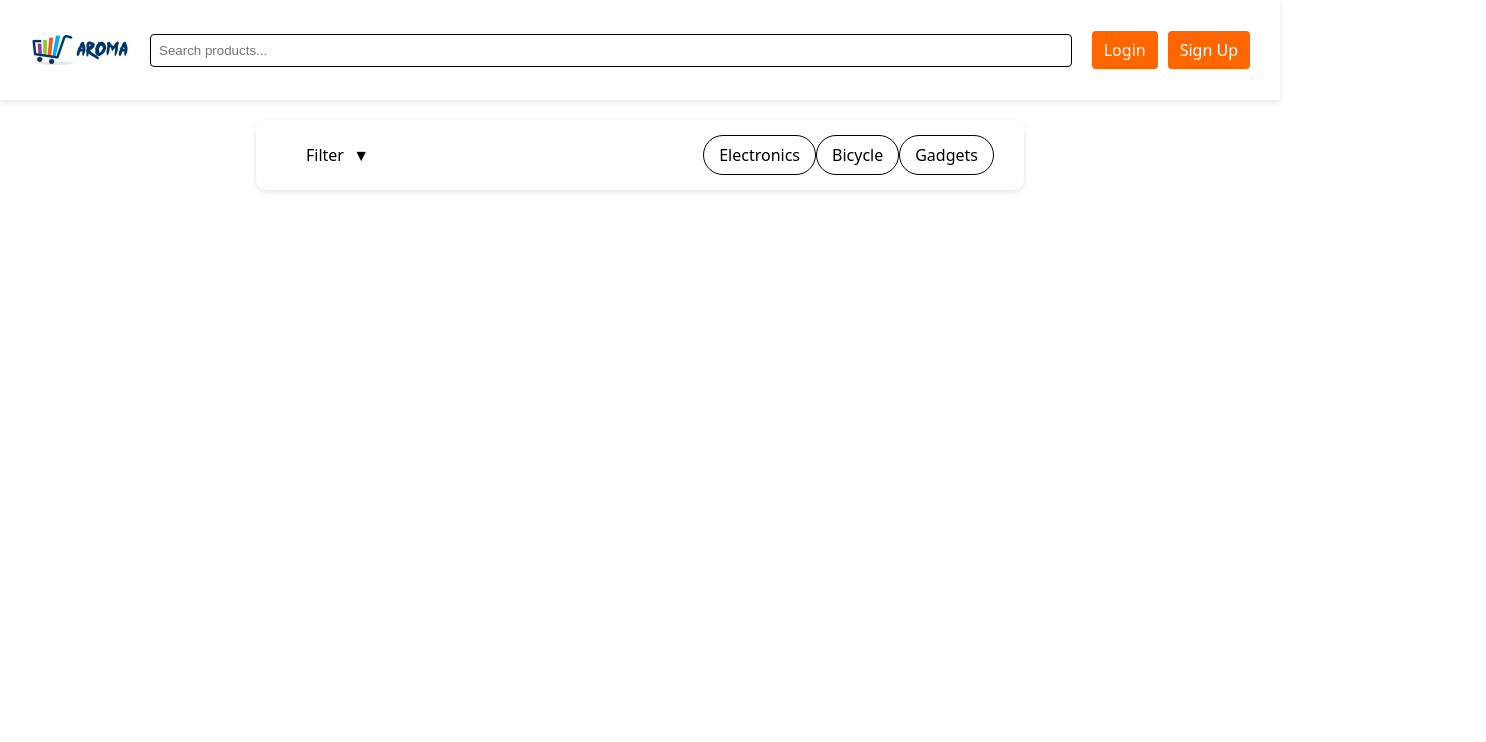
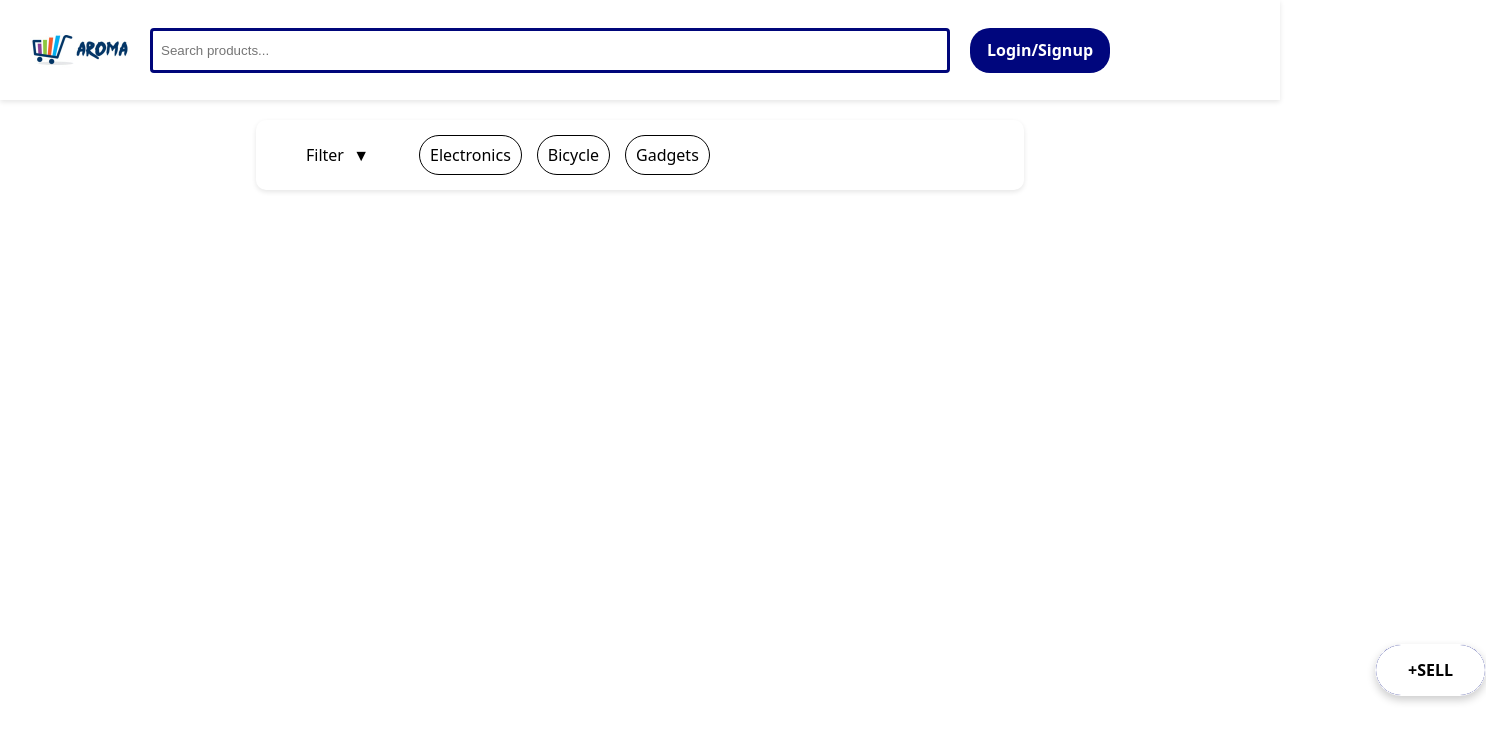
Before and after one commit to OmChandraSharma/Aroma, a React (Vite) app in the folder client/: page / in a window 1280 px wide. Shown: the top 742 px of the page, 1486 px wide, since content can reach past the window. Built offline with nearby package versions, Linux system fonts and the light colour scheme.

Commit message:
Header updated

```diff
--- a/client/src/components/FilterPanel/FilterPanel.module.css
+++ b/client/src/components/FilterPanel/FilterPanel.module.css
@@ -2,7 +2,7 @@
   display: flex;
   align-items: center;
   position: fixed;
-  justify-content: space-between; /* Allows manual positioning inside */
+  justify-content: flex-start; /* Allows manual positioning inside */
   transform: translateX(-50%); /* Centers the panel horizontally */
   top: 120px;
   left: 50%;
@@ -18,16 +18,18 @@
 
 .categoryButtons {
     display :flex;
+    margin-left:30px;
+    gap:15px;
 }
 .filterButton {
   background-color: white;
   border: 1px solid black;
-  padding: 8px 15px;
+  padding: 8px 10px;
   font-size: 14;
   color: black;
   border-radius: 20px; /* Makes it rounded */
   cursor: pointer;
-  transition: 0.3s;
+  transition: 0.2s;
 }
 
 .filterButton:hover {
--- /dev/null
+++ b/client/src/components/FloatingSellButton/FloatingSellButton.jsx
@@ -0,0 +1,18 @@
+import styles from "./FloatingSellButton.module.css";
+
+const FloatingSellButton = () => {
+  return (
+    <button className={styles.sellButton}>
+      <div className={styles.original}>+Sell</div>
+      <div className={styles.letters}>
+        <span>+</span>
+        <span>S</span>
+        <span>E</span>
+        <span>L</span>
+        <span>L</span>
+      </div>
+    </button>
+  );
+};
+
+export default FloatingSellButton;
--- /dev/null
+++ b/client/src/components/FloatingSellButton/FloatingSellButton.module.css
@@ -0,0 +1,78 @@
+.sellButton {
+  position: fixed;
+  top: 270px;
+  left: 1375px;
+  border: 1px solid;
+  border-radius: 999px;
+  box-sizing: border-box;
+  display: block;
+  font-weight: 900;
+  overflow: hidden;
+  padding: 0.8rem 2rem;
+  position: relative;
+  text-transform: uppercase;
+  background-color: #000a7c;
+  color: #fff;
+  cursor: pointer;
+  font-family: ui-sans-serif, system-ui, -apple-system, BlinkMacSystemFont,
+    Segoe UI, Roboto, Helvetica Neue, Arial, Noto Sans, sans-serif,
+    Apple Color Emoji, Segoe UI Emoji, Segoe UI Symbol, Noto Color Emoji;
+  font-size: 100%;
+  line-height: 1.5;
+  margin: 0;
+  z-index: 999;
+  box-shadow: 0 4px 8px rgba(0, 0, 0, 0.2);
+}
+
+.original {
+  background: #fff;
+  color: #000;
+  display: grid;
+  inset: 0;
+  place-content: center;
+  position: absolute;
+  transition: transform 0.3s cubic-bezier(0.87, 0, 0.13, 1);
+}
+
+.sellButton:hover .original {
+  transform: translateY(100%);
+}
+
+.letters {
+  display: inline-flex;
+}
+
+.letters span {
+  opacity: 0;
+  transform: translateY(-15px);
+  transition: transform 0.3s cubic-bezier(0.87, 0, 0.13, 1), opacity 0.3s;
+}
+
+.letters span:nth-child(2n) {
+  transform: translateY(15px);
+}
+
+.sellButton:hover span {
+  opacity: 1;
+  transform: translateY(0);
+}
+
+.sellButton:hover span:nth-child(2) {
+  transition-delay: 0.1s;
+}
+
+.sellButton:hover span:nth-child(3) {
+  transition-delay: 0.2s;
+}
+
+.sellButton:hover span:nth-child(4) {
+  transition-delay: 0.3s;
+}
+
+.sellButton:hover span:nth-child(5) {
+  transition-delay: 0.4s;
+}
+
+.sellButton:hover span:nth-child(6) {
+  transition-delay: 0.5s;
+}
--- a/client/src/components/Header/Header.jsx
+++ b/client/src/components/Header/Header.jsx
@@ -10,8 +10,7 @@ const Header = () => {
         className={styles.searchBar}
       />
       <div className={styles.authButtons}>
-        <button className={styles.button}>Login</button>
-        <button className={styles.button}>Sign Up</button>
+        <button className={styles.loginButton}>Login/Signup</button>
       </div>
     </header>
   );
--- a/client/src/components/Header/Header.module.css
+++ b/client/src/components/Header/Header.module.css
@@ -6,7 +6,7 @@
 .header {
   display: flex;
   align-items: center;
-  justify-content: space-between;
+  justify-content: flex-start;
   position: fixed;
   top: 0;
   left: 0;
@@ -24,10 +24,12 @@
 }
 
 .searchBar {
-  flex: 1;
+  left: 300px;
+  height: 45px;
+  width: 800px;
   margin: 0 20px;
   padding: 8px;
-  border: 1px solid black;
+  border: 3px solid rgb(0, 6, 122);
   border-radius: 4px;
   background-color: white;
   caret-color: black;
@@ -35,19 +37,120 @@
 
 .authButtons {
   display: flex;
-  gap: 10px;
+  gap: 20px;
+  align-items: center;
 }
 
-.button {
-  padding: 8px 12px;
+/* Login Button (Style) */
+.loginButton {
+  padding: 0 15px;
+  width: 140px;
+  height: 45px;
+  background: rgb(0, 6, 125);
+  color: white;
   border: none;
-  background-color: #ff6600;
-  color: white;
-  border-radius: 4px;
+  border-radius: 20px;
+  font-size: 16px;
+  font-weight: bold;
   cursor: pointer;
-  transition: 0.3s;
+  position: relative;
+  z-index: 1;
+  overflow: hidden;
 }
 
-.button:hover {
-  background-color: #e65c00;
+.loginButton:hover {
+  color: black;
 }
+
+.loginButton:after {
+  content: "";
+  background: white;
+  position: absolute;
+  z-index: -1;
+  left: -20%;
+  right: -20%;
+  top: 0;
+  bottom: 0;
+  transform: skewX(-45deg) scale(0, 1);
+  transition: all 0.5s;
+}
+
+.loginButton:hover:after {
+  transform: skewX(-45deg) scale(1, 1);
+  transition: all 0.5s;
+}
+
+/* Signup Button (Style from btn-1) */
+.signupButton {
+  border: 1px solid;
+  border-radius: 999px;
+  box-sizing: border-box;
+  display: block;
+  font-weight: 900;
+  overflow: hidden;
+  padding: 0.8rem 2rem;
+  position: relative;
+  text-transform: uppercase;
+  background-color: #000a7c;
+  color: #fff;
+  cursor: pointer;
+  font-family: ui-sans-serif, system-ui, -apple-system, BlinkMacSystemFont,
+    Segoe UI, Roboto, Helvetica Neue, Arial, Noto Sans, sans-serif,
+    Apple Color Emoji, Segoe UI Emoji, Segoe UI Symbol, Noto Color Emoji;
+  font-size: 100%;
+  line-height: 1.5;
+  margin: 0;
+}
+
+.original {
+  background: #fff;
+  color: #000;
+  display: grid;
+  inset: 0;
+  place-content: center;
+  position: absolute;
+  transition: transform 0.3s cubic-bezier(0.87, 0, 0.13, 1);
+}
+
+.signupButton:hover .original {
+  transform: translateY(100%);
+}
+
+.letters {
+  display: inline-flex;
+}
+
+.letters span {
+  opacity: 0;
+  transform: translateY(-15px);
+  transition: transform 0.3s cubic-bezier(0.87, 0, 0.13, 1), opacity 0.3s;
+}
+
+.letters span:nth-child(2n) {
+  transform: translateY(15px);
+}
+
+.signupButton:hover span {
+  opacity: 1;
+  transform: translateY(0);
+}
+
+.signupButton:hover span:nth-child(2) {
+  transition-delay: 0.1s;
+}
+
+.signupButton:hover span:nth-child(3) {
+  transition-delay: 0.2s;
+}
+
+.signupButton:hover span:nth-child(4) {
+  transition-delay: 0.3s;
+}
+
+.signupButton:hover span:nth-child(5) {
+  transition-delay: 0.4s;
+}
+
+.signupButton:hover span:nth-child(6) {
+  transition-delay: 0.5s;
+}
--- a/client/src/pages/Home/Home.jsx
+++ b/client/src/pages/Home/Home.jsx
@@ -1,12 +1,13 @@
 import Header from "../../components/Header/Header.jsx";
 import FilterPanel from "../../components/FilterPanel/FilterPanel.jsx";
-
+import FloatingSellButton from "../../components/FloatingSellButton/FloatingSellButton.jsx";
 
 const Home = () => {
   return (
     <div>
       <Header />
       <FilterPanel />
+      <FloatingSellButton />
     </div>
   );
 };
--- a/package.json
+++ /dev/null
@@ -1,5 +0,0 @@
-{
-  "dependencies": {
-    "react-router-dom": "^7.2.0"
-  }
-}
```
